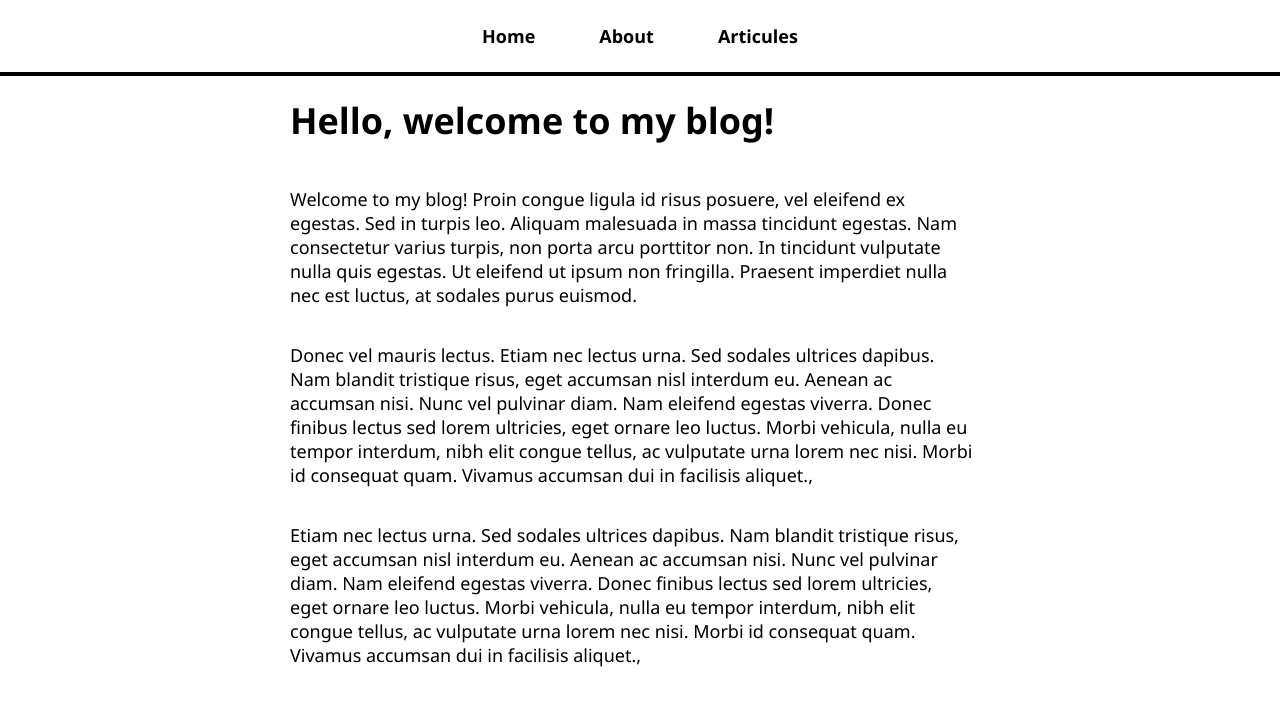
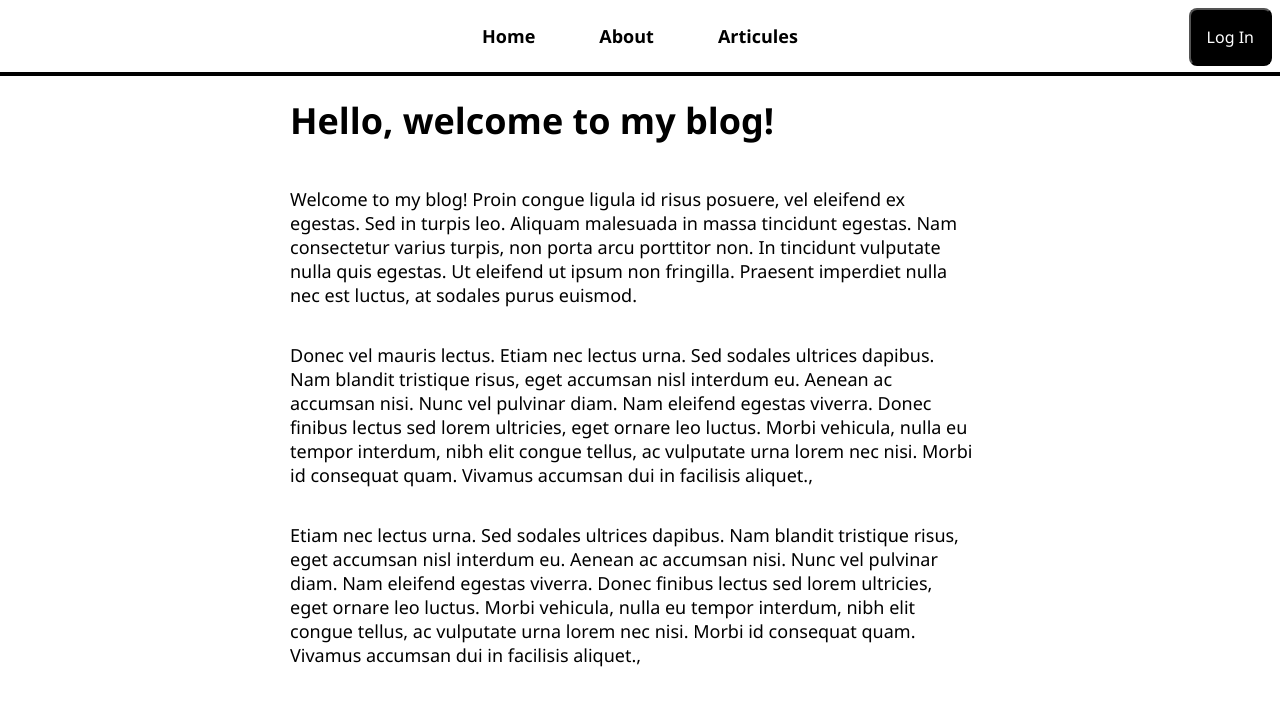
Before and after one commit to Alonsovn/my-blog, a React (Create React App) app: page / in a window 1280 px wide. Shown: the top 706 px of the page. Built offline with nearby package versions, Linux system fonts and the light colour scheme; no server answers.

Commit message:
Add login and log out button

```diff
--- a/src/NavBar.js
+++ b/src/NavBar.js
@@ -1,8 +1,13 @@
-import { Link } from "react-router-dom";
+import { Link, useNavigate } from "react-router-dom";
+import useUser from "./hooks/useUser";
+import { getAuth, signOut } from "firebase/auth";
 
 const NavBar = () => {
+  const { user } = useUser();
+  const navigate = useNavigate();
   return (
     <nav>
+      <ul>
         <li>
           <Link to="/">Home</Link>
         </li>
@@ -12,6 +17,20 @@
         <li>
           <Link to="/articles">Articules</Link>
         </li>
+      </ul>
+      <div className="nav-right">
+        {user ? (
+          <button
+            onClick={() => {
+              signOut(getAuth());
+            }}
+          >
+            Log out
+          </button>
+        ) : (
+          <button onClick={() => navigate("/login")}> Log In</button>
+        )}
+      </div>
     </nav>
   );
 };
```
Lines whose indentation alone changed are shown as unchanged.
